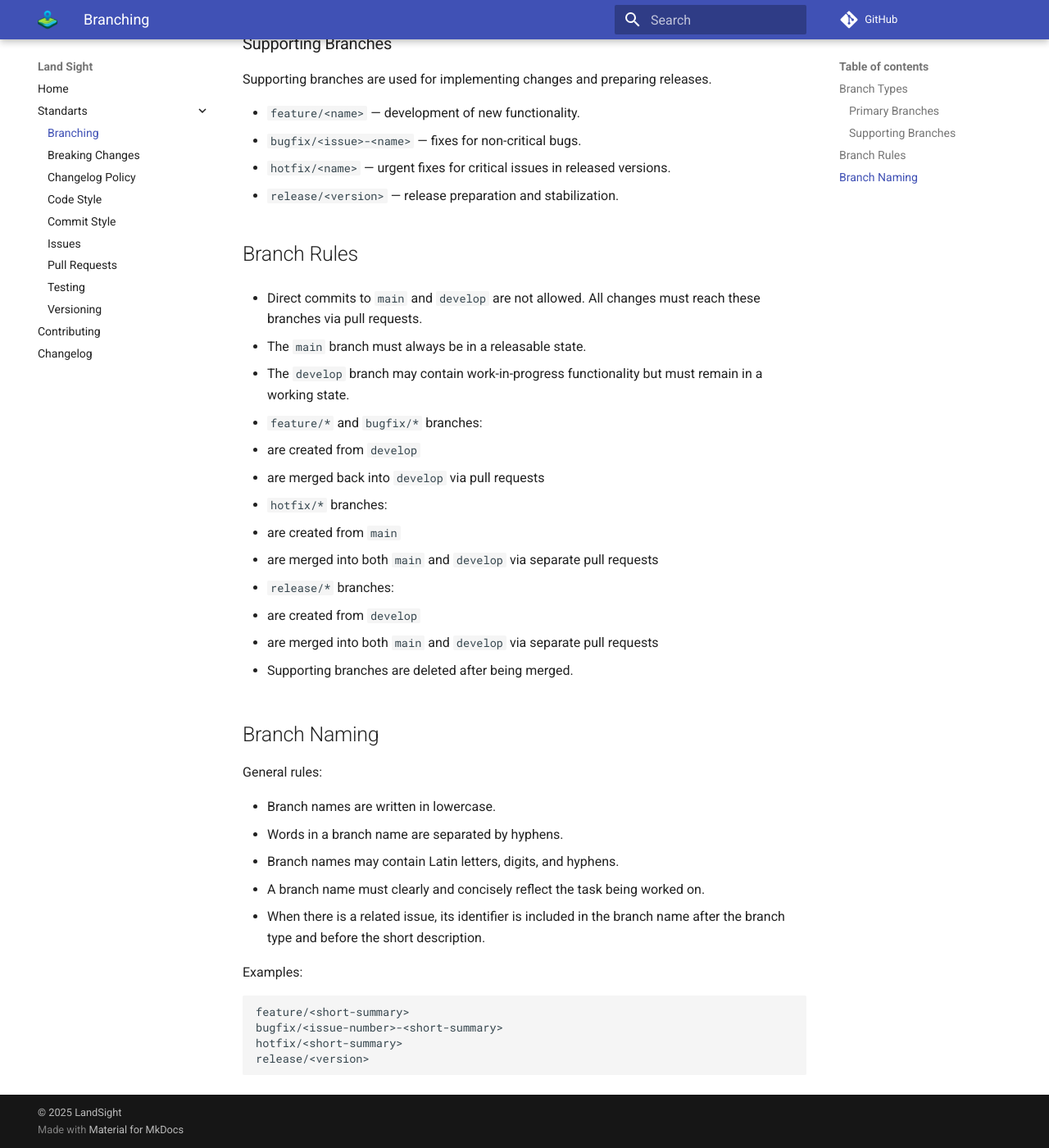
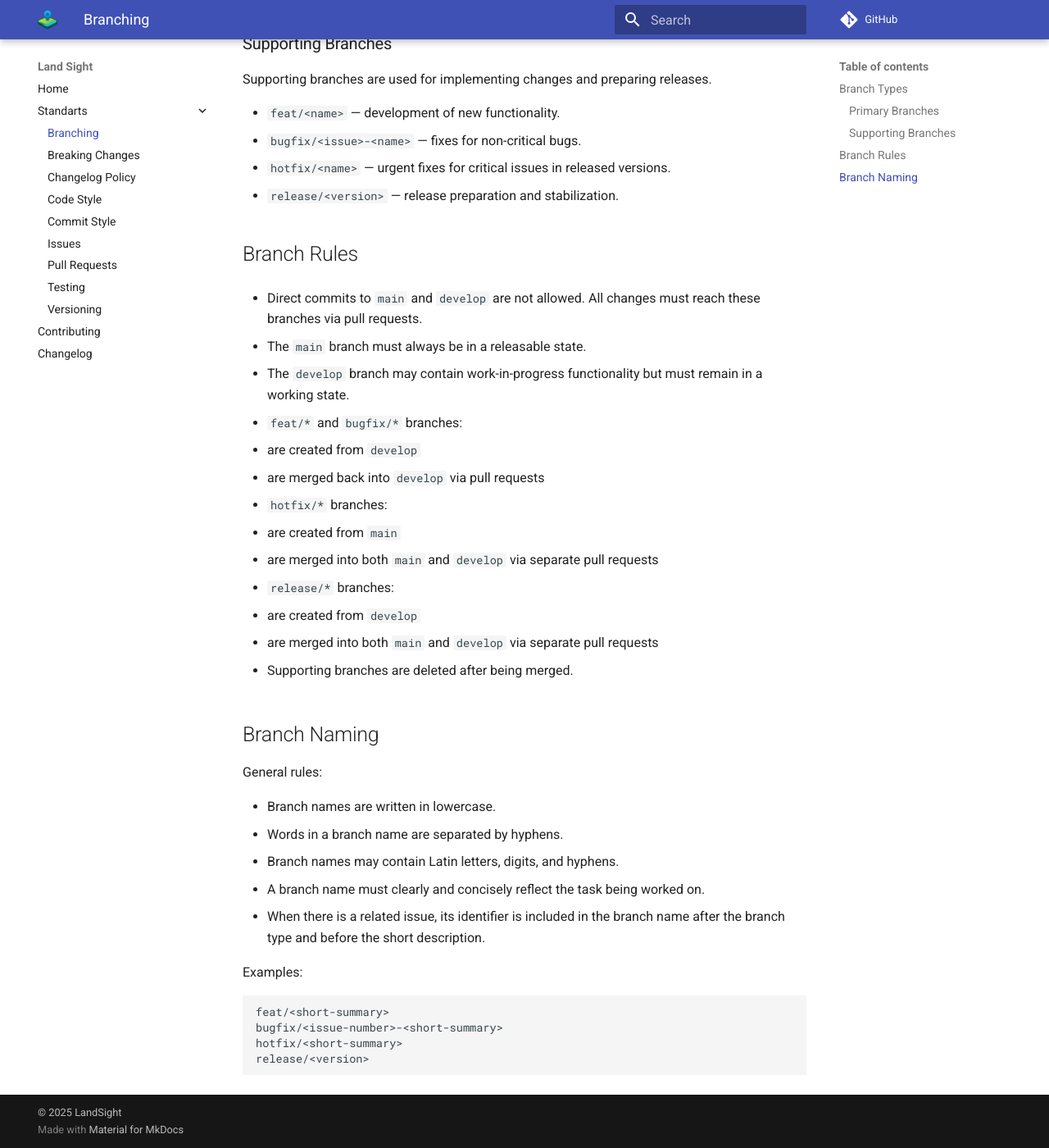
Before and after one commit to LandSight/backend, an MkDocs documentation site: the page built from docs/standarts/branching.md, in a window 1280 px wide and 1400 px high, scrolled down 479 px. Shown: the whole window at 82% size. Built offline with MkDocs 1.6.1 and Material for MkDocs 9.7.7, drawn with Linux system fonts in a browser that asks for light colours; plug-ins that fetch from the network failed and are left out; comment, search, counter and statistics services are not loaded.

Commit message:
docs: use feat instead of feature

````diff
--- a/docs/standarts/branching.md
+++ b/docs/standarts/branching.md
@@ -16,7 +16,7 @@ and release workflows.
 
 Supporting branches are used for implementing changes and preparing releases.
 
-- `feature/<name>` — development of new functionality.
+- `feat/<name>` — development of new functionality.
 - `bugfix/<issue>-<name>` — fixes for non-critical bugs.
 - `hotfix/<name>` — urgent fixes for critical issues in released versions.
 - `release/<version>` — release preparation and stabilization.
@@ -31,7 +31,7 @@ Supporting branches are used for implementing changes and preparing releases.
 - The `develop` branch may contain work-in-progress functionality
   but must remain in a working state.
 
-- `feature/*` and `bugfix/*` branches:
+- `feat/*` and `bugfix/*` branches:
   - are created from `develop`
   - are merged back into `develop` via pull requests
 
@@ -58,7 +58,7 @@ General rules:
 
 Examples:
 ```text
-feature/<short-summary>
+feat/<short-summary>
 bugfix/<issue-number>-<short-summary>
 hotfix/<short-summary>
 release/<version>
````
